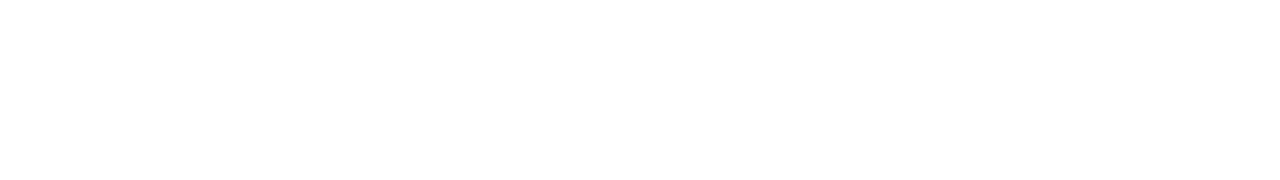
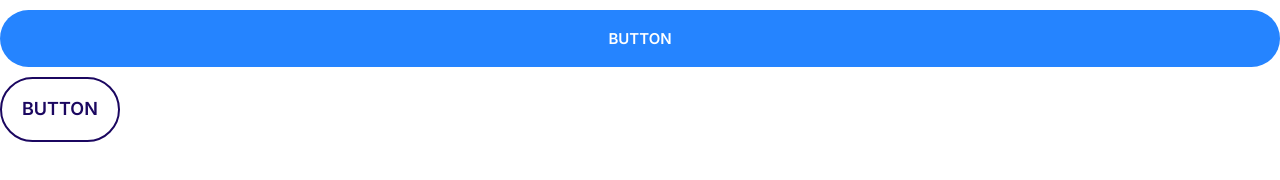
Before and after one commit to ana-m-gaina/landing_page, a plain HTML site: page index.html in a window 1280 px wide. Drawn offline with Linux system fonts and the light colour scheme.

Commit message:
Button styling.

```diff
--- a/css/styles.css
+++ b/css/styles.css
@@ -4,6 +4,12 @@
     --color-accent: #ff3400;
     --color-headings: #1b0760;
     --color-body: #918ca4;
+}
+
+*,*::after, *::before{
+    box-sizing: border-box;
+    margin: 0;
+    padding: 0;
 }
 
  /* Typography */
@@ -173,3 +179,63 @@
     justify-content: center;
     align-items: center;
 }
+
+/* Buttons */
+
+.btn {
+    border-radius: 40px;
+    border:0;
+    cursor: pointer;
+    font-size: 1.8rem;
+    font-weight: 600;
+    padding: 2rem;
+    text-align: center;
+    text-transform: uppercase;
+    white-space: nowrap;
+
+}
+
+.btn--primary{
+    background-color: var(--color-primary);
+    color: #fff;
+}
+
+.btn--primary:hover{
+    background: #3a8aad;
+}
+
+.btn--secondary{
+    background-color: var(--color-secondary);
+    color: #fff;
+}
+
+.btn--secondary:hover{
+    background: #00c8eb;
+}
+
+.btn--accent{
+    background-color: var(--color-accent);
+    color: #fff;
+}
+
+.btn--accent:hover{
+    background: #ec3000;
+}
+
+.btn--outline{
+    background-color: #fff;
+    border: 2px solid var(--color-headings);
+    color: var(--color-headings);
+}
+
+.btn--outline:hover{
+    background: var(--color-headings);
+    color: #fff;
+}
+
+.btn--block{
+    width: 100%;
+    display: inline-block;
+    margin: 1rem 0;
+    font-size: 1.5rem;
+}
--- a/index.html
+++ b/index.html
@@ -13,6 +13,8 @@
 </head>
 
 <body>
+    <button class="btn btn--primary  btn--block"> Button</button>
+    <button class="btn btn--secondary btn--outline"> Button</button>
 
 </body>
 
```
Also changed, not shown: components/buttons.html (added, +5 -0 lines).
